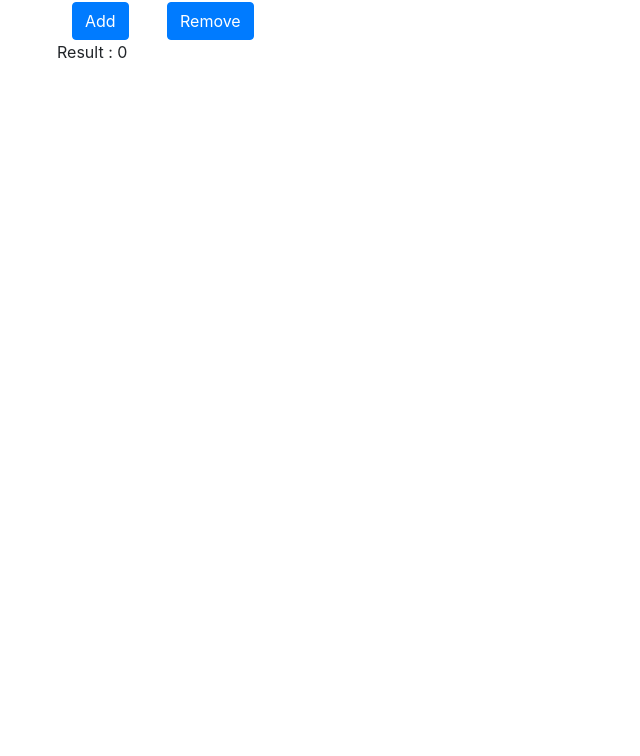
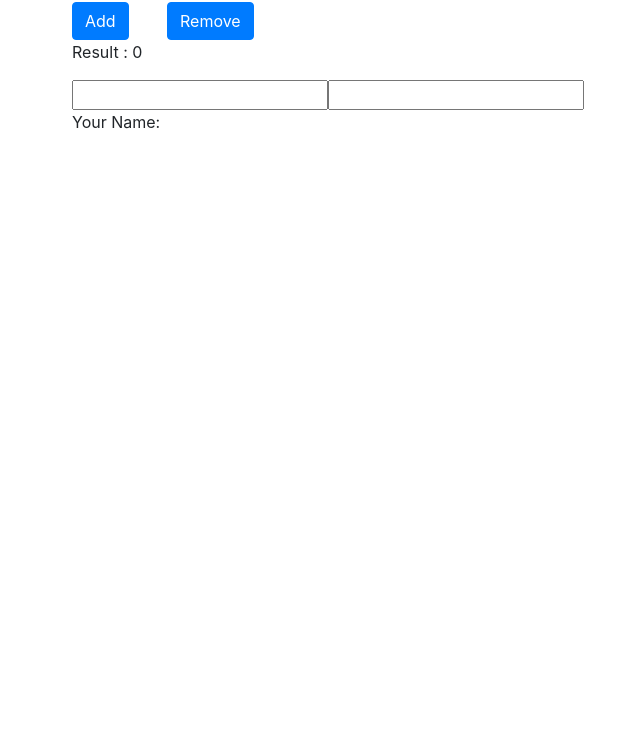
Before and after one commit to pallativ/vue-demos, a plain HTML site: page event-binding/index.html in a window 1280 px wide. Shown: the part 44-800 px from the top of the page, without its empty margins (13-653 px from the left). Drawn offline with nearby package versions, Linux system fonts and the light colour scheme.

Commit message:
passing  explicitly

```diff
--- a/event-binding/app.js
+++ b/event-binding/app.js
@@ -3,6 +3,7 @@ const app = Vue.createApp({
         return {
             counter: 0,
             error: "",
+            name: "",
         };
     },
     methods: {
@@ -14,6 +15,13 @@ const app = Vue.createApp({
             if (this.counter > 0) this.counter -= num;
             else this.error = "You can't reduce less than zero";
         },
+        setName(event) {
+            this.name = event.target.value;
+            console.log(event);
+        },
+        setNameV2(event, lastName) {
+            this.name = event.target.value + " " + lastName;
+        },
     },
 });
 app.mount("#user-goals");
--- a/event-binding/index.html
+++ b/event-binding/index.html
@@ -23,10 +23,23 @@
                 </div>
             </div>
             <div class="row">
-                <p>Result : {{counter}}</p>
+                <div class="col-lg-12">
+                    <p>Result : {{counter}}</p>
+                </div>
             </div>
             <div class="row" v-show="error.length > 0">
-                <p>Errors : {{error}}</p>
+                <div class="col-lg-12">
+                    <p>Errors : {{error}}</p>
+                </div>
+            </div>
+            <div class="row">
+                <div class="col-lg-12">
+                    <input v-on:input="setName" type="text">
+                    <input v-on:input="setNameV2($event, 'Pallati')" type="text">
+                </div>
+                <div class="col-lg-12">
+                    <p>Your Name: {{name}}</p>
+                </div>
             </div>
         </div>
         </section>
```
Also changed, not shown: 1 other file.
